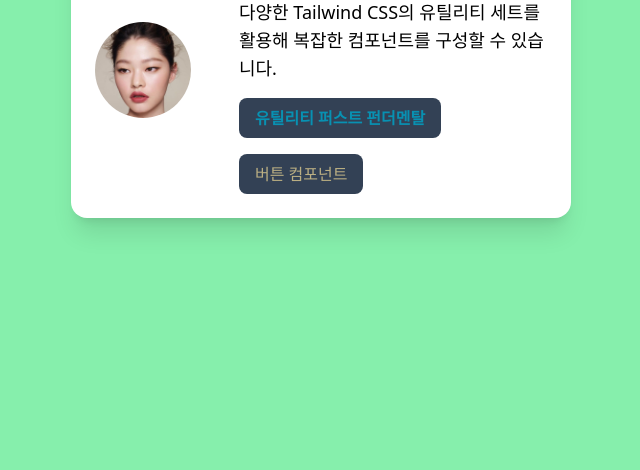
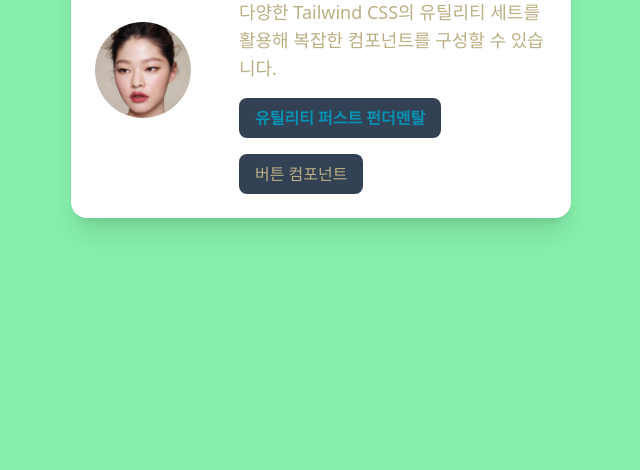
Before and after one commit to llhyeon/learn-tailwind, a website: page src/views/06-layer.html in a window 1280 px wide. Shown: the part 330-800 px from the top of the page, without its empty margins (319-959 px from the left). Drawn offline with Linux system fonts and the light colour scheme.

Commit message:
사용자 정의 스타일

```diff
--- a/src/views/06-layer.html
+++ b/src/views/06-layer.html
@@ -12,7 +12,7 @@
       <img class="avatar-card__image" src="/src/assets/face/face1.jpg" alt="" />
       <figcaption class="avatar-card__caption">
         <strong lang="en">Tailwind <abbr title="Cascading Style Sheet">CSS</abbr></strong>
-        <p>다양한 Tailwind CSS의 유틸리티 세트를 활용해 복잡한 컴포넌트를 구성할 수 있습니다.</p>
+        <p class="text-pesto-300 border-4 border-pesto-300">다양한 Tailwind CSS의 유틸리티 세트를 활용해 복잡한 컴포넌트를 구성할 수 있습니다.</p>
         <a class="button" href="https://tailwindcss.com/docs/utility-first" rel="noopener noreferrer" target="_blank"> 유틸리티 퍼스트 펀더멘탈 </a>
         <button class="button text-pesto-300" type="button">버튼 컴포넌트</button>
       </figcaption>
```
